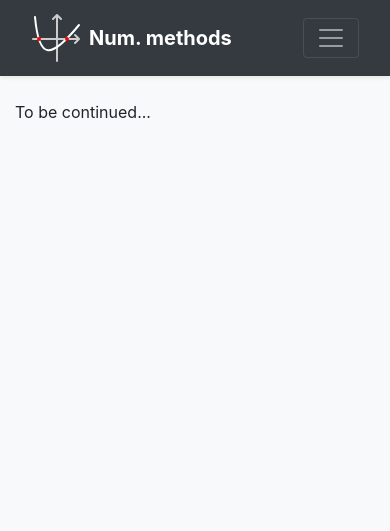
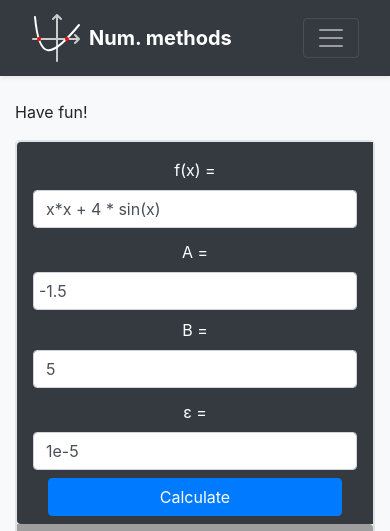
Before and after one commit to mstrechen/numerical-methods, a Python web app: template src/pages/templates/dichotomy-method.html in a window 390 px wide. Shown: the top 531 px of the page. Run offline with Jinja, Linux system fonts and the light colour scheme; the template is opened without the code that fills it, so the values that code supplies are empty; grey boxes are pictures that could not be loaded.

Commit message:
Add dichotomy method (but without visualization)

```diff
--- a/requirements.txt
+++ b/requirements.txt
@@ -1,2 +1,5 @@
 Flask==0.12.4
 gunicorn==19.9
+wtforms==2.2.1
+numpy==1.15.4
+flask-wtf==0.14.2
--- a/src/config.py
+++ b/src/config.py
@@ -19,4 +19,7 @@ def configure_app():
 
     app.config['DEBUG'] = get_bool_flag('DEBUG')
 
+    SECRET_KEY = os.urandom(32)
+    app.config['SECRET_KEY'] = SECRET_KEY
+
     return app
--- a/src/pages/templates/dichotomy-method.html
+++ b/src/pages/templates/dichotomy-method.html
@@ -4,6 +4,92 @@
 
 {% block content %}
 <div class="container mt-4">
-    <p>To be continued... </p>
+    <p>Have fun! </p>
+    <div class="container rounded border calc-card">
+        <div class="row border rounded">
+                <div class="col-md-6 text-center bg-dark rounded-left">
+                    <form class="mt-2 text-white px-3">
+                        <div class="row">
+                            <label for="function" class="col-md-2 mt-2 col-md-smallpad">f(x) =</label>
+                            <input type="text" class="form-control col-md-10" id="function" placeholder="f(x)" value="x*x + 4 * sin(x)">
+                        </div>
+                        <div class="row mt-1">
+                            <label for="left_bound" class="col-md-2 mt-2 col-md-smallpad">A =</label>
+                            <input type="number" step="0.000001" class="form-control col-md-4 col-md-smallpad" id="left_bound" placeholder="A" value="-1.5">
+                            <label for="right_bound" class="col-md-2 mt-2 col-md-smallpad">B =</label>
+                            <input type="number" step="0.000001" class="form-control col-md-4" id="right_bound" placeholder="B" value="5">
+                        </div>
+                        <div class="row mt-1">
+                            <label for="epsilon" class="col-md-2 mt-2 col-md-smallpad">&epsilon; =</label>
+                            <input type="number" step="0.000001" class="form-control col-md-4 mb-2" id="epsilon" placeholder="&epsilon;" value="1e-5">
+                            <div class="col-md-6 ">
+                                <button type="button" onclick="solve()" class="btn btn-primary mb-2" style="width:100%">Calculate</button>
+                            </div>
+                        </div>
+                    </form>
+                </div>
+                <div id="illustration" class="col-md-6 text-center bg-light rounded-right"
+                style="min-height: 250px"  onresize="set_bg_image()" >
+                </div>
+        </div>
+        <div class="row bg-white rounded-bottom py-2 px-4">
+            <h5 class="text-center w-100">
+                <strong> Solution:
+                </strong>
+                <label id="solution_text" class="mb-0"></label>
+            </h5>
+        </div>
+    </div>
+    <script type="text/javascript" language="JavaScript">
+        function get_form_and_img_data(){
+            var data = {}
+
+            data.fun_encoded = encodeURIComponent(
+                document.getElementById("function").value
+            )
+            console.log(data.fun_encoded)
+            data.left_bound = document.getElementById("left_bound").value
+            data.right_bound = document.getElementById("right_bound").value
+            data.epsilon = document.getElementById("epsilon").value
+
+            data.width = document.getElementById("illustration").width
+            data.height = document.getElementById("illustration").height
+            return data;
+        }
+        function set_bg_image(){
+            var data = get_form_and_img_data()
+            var url = "/api/dichotomy-method/img"
+            + `?f=${data.fun_encoded}`
+            + `&left_bound=${data.left_bound}`
+            + `&right_bound=${data.right_bound}`
+            + `&eps=${data.epsilon}`
+            + `&h=${data.height}`
+            + `&w=${data.width}`
+            + `&tracing=${data.tracing}`
+            document.getElementById("illustration").style.backgroundImage = `url('${url}')`
+        }
+        function put_answer(){
+            data = get_form_and_img_data()
+
+            var Http = new XMLHttpRequest();
+            var url = "/api/dichotomy-method/ans"
+            + `?f=${data.fun_encoded}`
+            + `&left_bound=${data.left_bound}`
+            + `&right_bound=${data.right_bound}`
+            + `&eps=${data.epsilon}`
+            console.log(url)
+
+            Http.open("GET", url);
+            Http.onreadystatechange=(e)=>{
+                document.getElementById("solution_text").innerText = Http.responseText
+            }
+            Http.send();
+        }
+        function solve(){
+            put_answer()
+            set_bg_image()
+        }
+        solve()
+    </script>
 </div>
 {% endblock %}
--- a/src/static/css/style.css
+++ b/src/static/css/style.css
@@ -2,6 +2,13 @@
     padding: 0;
     margin: 0;
 }
+
+input[type=number]::-webkit-inner-spin-button,
+input[type=number]::-webkit-outer-spin-button {
+  -webkit-appearance: none;
+  margin: 0;
+}
+
 .zoom-200px{
     width: 50px;
     height: 50px;
@@ -19,6 +26,11 @@
     word-wrap: break-word;
     white-space: normal;
     margin-top: 38px;
+}
+
+.col-md-smallpad{
+    padding-right: 5px !important;
+    padding-left: 5px !important;
 }
 
 main{
```
Also changed, not shown: src/api/api.py (+20 -1 lines), src/api/dichotomy_method.py (added, +66 -0 lines), src/api/forms.py (added, +8 -0 lines).
